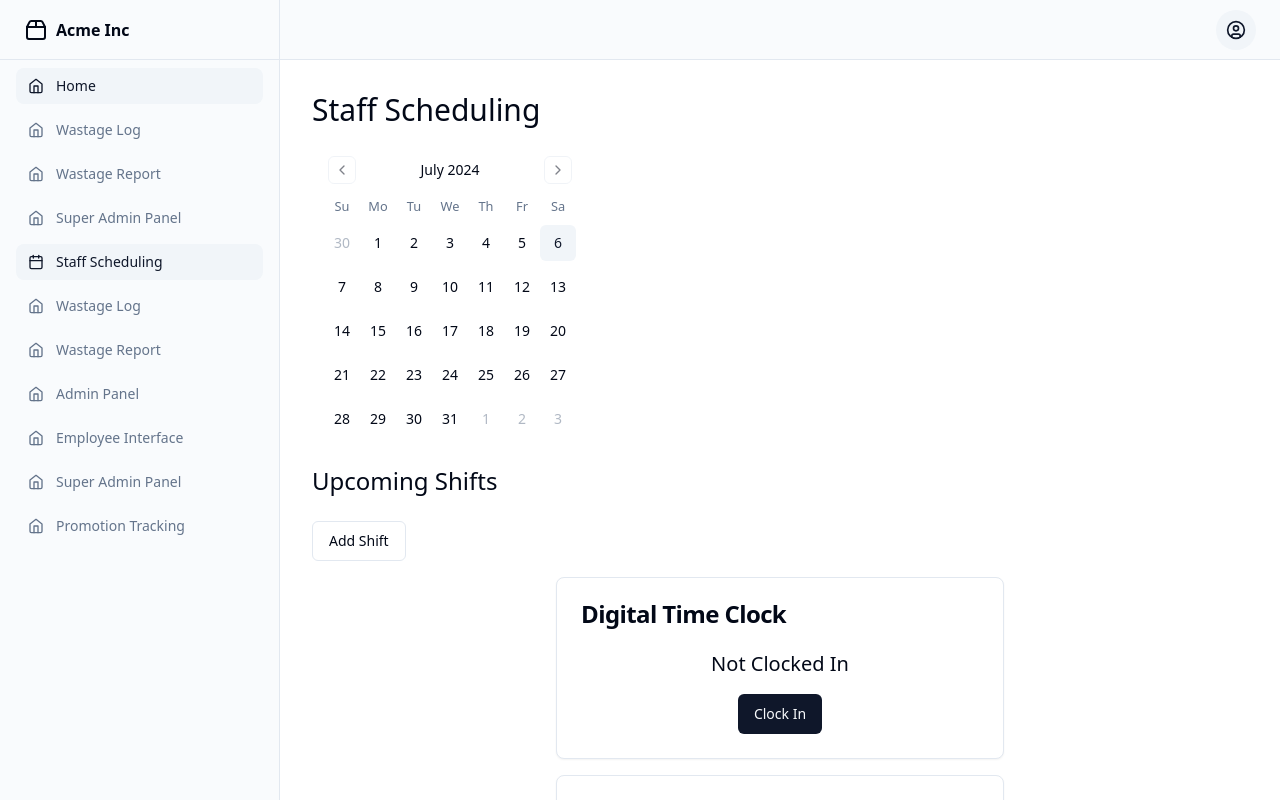
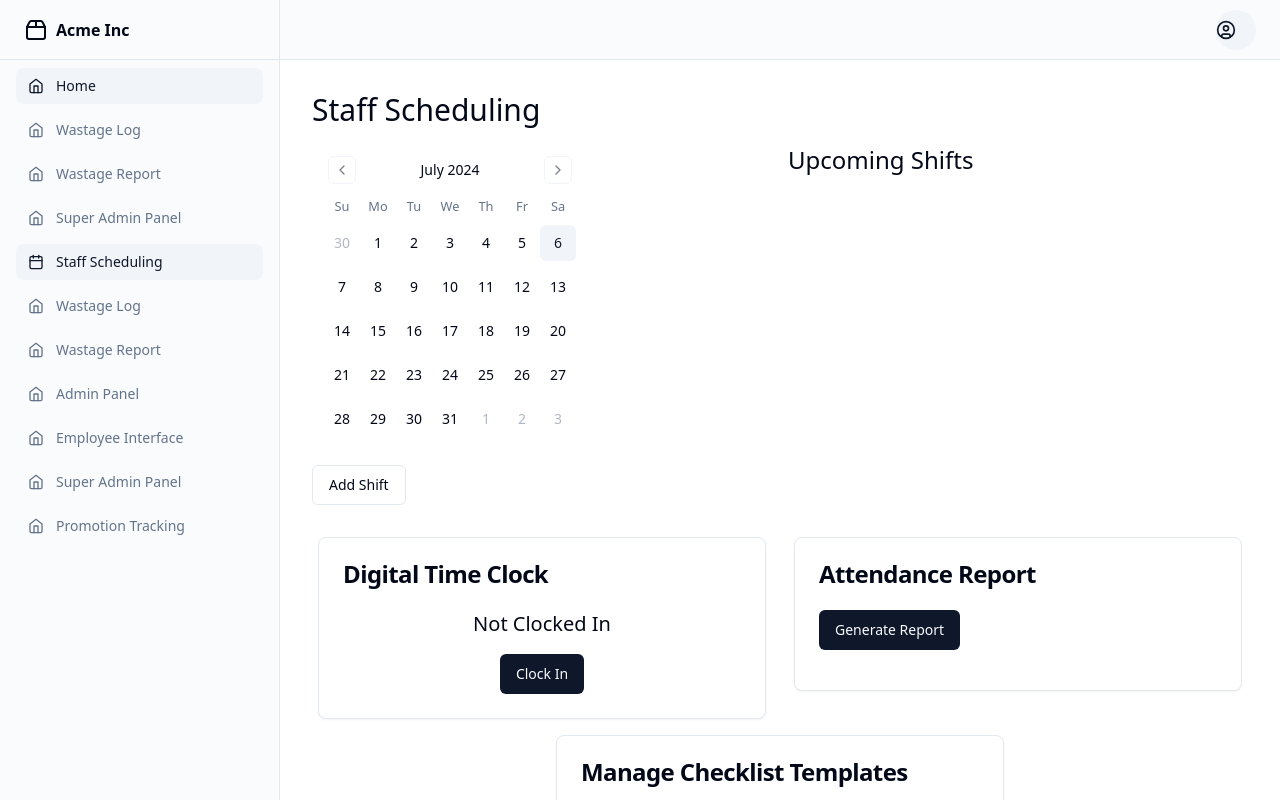
Before and after one commit to GPT-Engineer-App/crazy-management-system, a React (Vite) app: page / in a window 1280 px wide. Shown: the top 800 px of the page. Built offline with nearby package versions, Linux system fonts and the light colour scheme.

Commit message:
Fix responsive view for Crazy Management System web app. Ensure proper display on both mobile and desktop devices.

```diff
--- a/src/layouts/navbar.jsx
+++ b/src/layouts/navbar.jsx
@@ -29,7 +29,7 @@ const Layout = () => {
 };
 
 const DesktopNav = () => (
-  <nav className="hidden md:flex md:items-center md:gap-5 lg:gap-6 text-lg font-medium md:text-sm">
+  <nav className="hidden lg:flex lg:items-center lg:gap-5 xl:gap-6 text-lg font-medium lg:text-sm">
     <NavItem
       to="/"
       className="flex items-center gap-2 text-lg font-semibold md:text-base"
@@ -51,7 +51,7 @@ const DesktopNav = () => (
 const MobileNav = () => (
   <Sheet>
     <SheetTrigger asChild>
-      <Button variant="outline" size="icon" className="shrink-0 md:hidden">
+      <Button variant="outline" size="icon" className="shrink-0 lg:hidden">
         <Menu className="h-5 w-5" />
         <span className="sr-only">Toggle navigation menu</span>
       </Button>
--- a/src/layouts/sidebar.jsx
+++ b/src/layouts/sidebar.jsx
@@ -32,7 +32,7 @@ const Layout = () => {
 };
 
 const Sidebar = () => (
-  <div className="hidden border-r bg-muted/40 md:block">
+  <div className="hidden border-r bg-muted/40 lg:block">
     <div className="flex h-full max-h-screen flex-col gap-2">
       <div className="flex h-14 items-center border-b px-4 lg:h-[60px] lg:px-6">
         <NavLink to="/" className="flex items-center gap-2 font-semibold">
@@ -94,7 +94,7 @@ const Sidebar = () => (
 const MobileSidebar = () => (
   <Sheet>
     <SheetTrigger asChild>
-      <Button variant="outline" size="icon" className="shrink-0 md:hidden">
+      <Button variant="outline" size="icon" className="shrink-0 lg:hidden">
         <Menu className="h-5 w-5" />
         <span className="sr-only">Toggle navigation menu</span>
       </Button>
@@ -143,7 +143,7 @@ const MobileSidebar = () => (
 const UserDropdown = () => (
   <DropdownMenu>
     <DropdownMenuTrigger asChild>
-      <Button variant="secondary" size="icon" className="rounded-full">
+      <Button variant="secondary" size="icon" className="rounded-full lg:block">
         <CircleUser className="h-5 w-5" />
         <span className="sr-only">Toggle user menu</span>
       </Button>
--- a/src/pages/Index.jsx
+++ b/src/pages/Index.jsx
@@ -78,8 +78,11 @@ const Index = () => {
   return (
     <div className="container mx-auto p-4">
       <h1 className="text-3xl mb-4">Staff Scheduling</h1>
+      <div className="flex flex-col lg:flex-row lg:space-x-4">
+        <div className="flex-1">
           <Calendar selected={selectedDate} onSelect={handleDateClick} />
-      <div className="mt-4">
+        </div>
+        <div className="flex-1 mt-4 lg:mt-0">
           <h2 className="text-2xl mb-2">Upcoming Shifts</h2>
           <ul>
             {shifts.map((shift, index) => (
@@ -88,6 +91,7 @@ const Index = () => {
               </li>
             ))}
           </ul>
+        </div>
       </div>
       <Dialog>
         <DialogTrigger asChild>
@@ -160,13 +164,23 @@ const Index = () => {
           </form>
         </DialogContent>
       </Dialog>
+      <div className="flex flex-col lg:flex-row lg:space-x-4 mt-4">
+        <div className="flex-1">
           <TimeClock onClockIn={handleClockIn} onClockOut={handleClockOut} />
+        </div>
+        <div className="flex-1 mt-4 lg:mt-0">
           <AttendanceReport attendanceData={attendanceData} />
+        </div>
+      </div>
+      <div className="mt-4">
         <ChecklistTemplateManager templates={templates} onSaveTemplate={handleSaveTemplate} />
         {selectedTemplate && (
           <Checklist template={selectedTemplate} onSave={handleSaveChecklist} />
         )}
+      </div>
+      <div className="mt-4">
         <InventoryManagement />
+      </div>
     </div>
   );
 };
```
Lines whose indentation alone changed are shown as unchanged.
